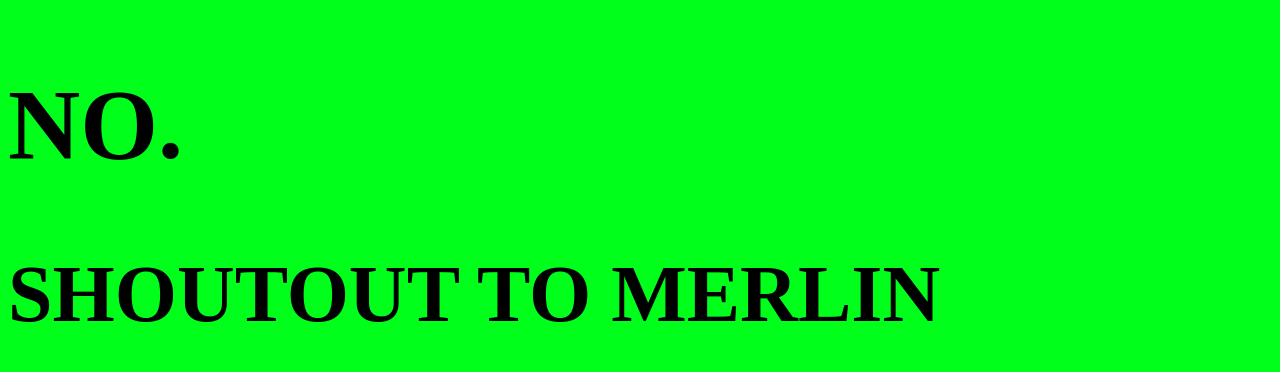
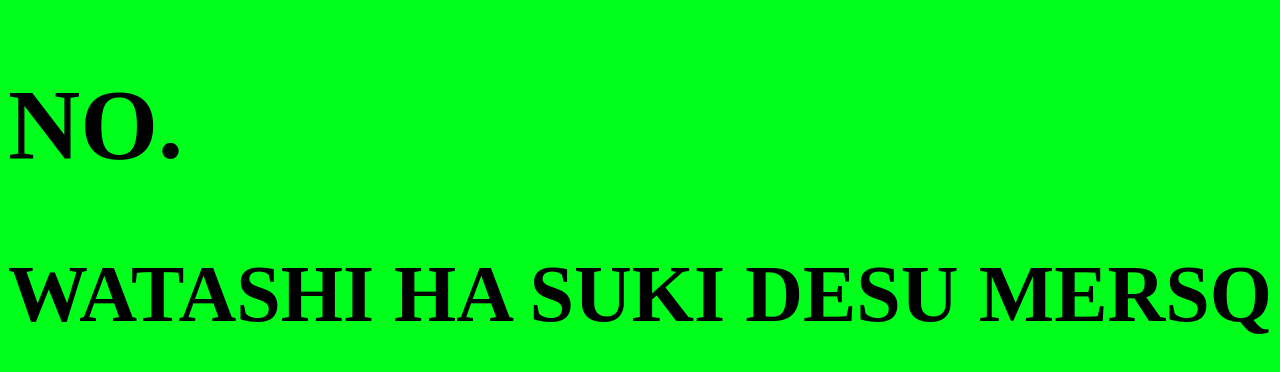
Before and after one commit to JustKyrix/srystalclime, a plain HTML site: page index.html in a window 1280 px wide. Drawn offline with Linux system fonts and the light colour scheme.

Commit message:
Update index.html

```diff
--- a/index.html
+++ b/index.html
@@ -8,7 +8,7 @@
 	<body onload="setup()">
 		<font face="krungthep">
 		<h1 style="font-size: 100px;">NO.</h1>
-		<h1 style="font-size: 80px;">SHOUTOUT TO MERLIN</h1>
+		<h1 style="font-size: 80px;">WATASHI HA SUKI DESU MERSQ	</h1>
 </font>
 	</body>
 </html>
```
